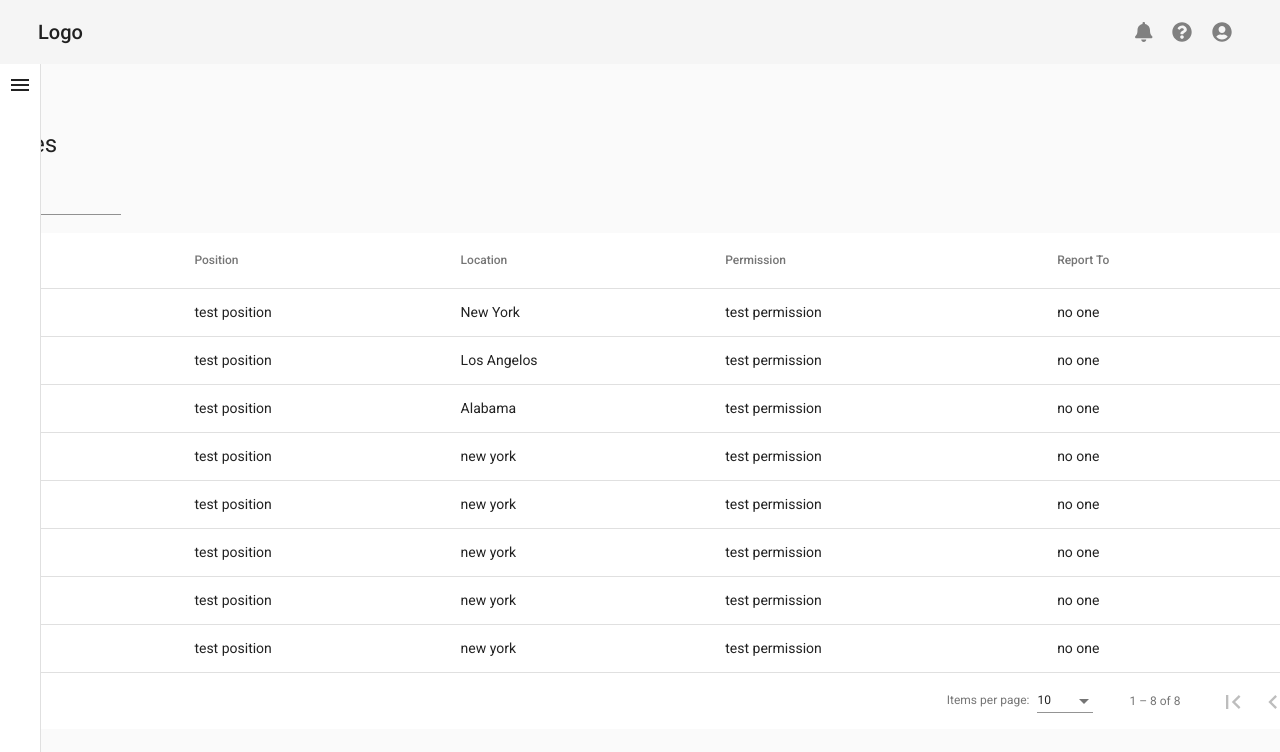
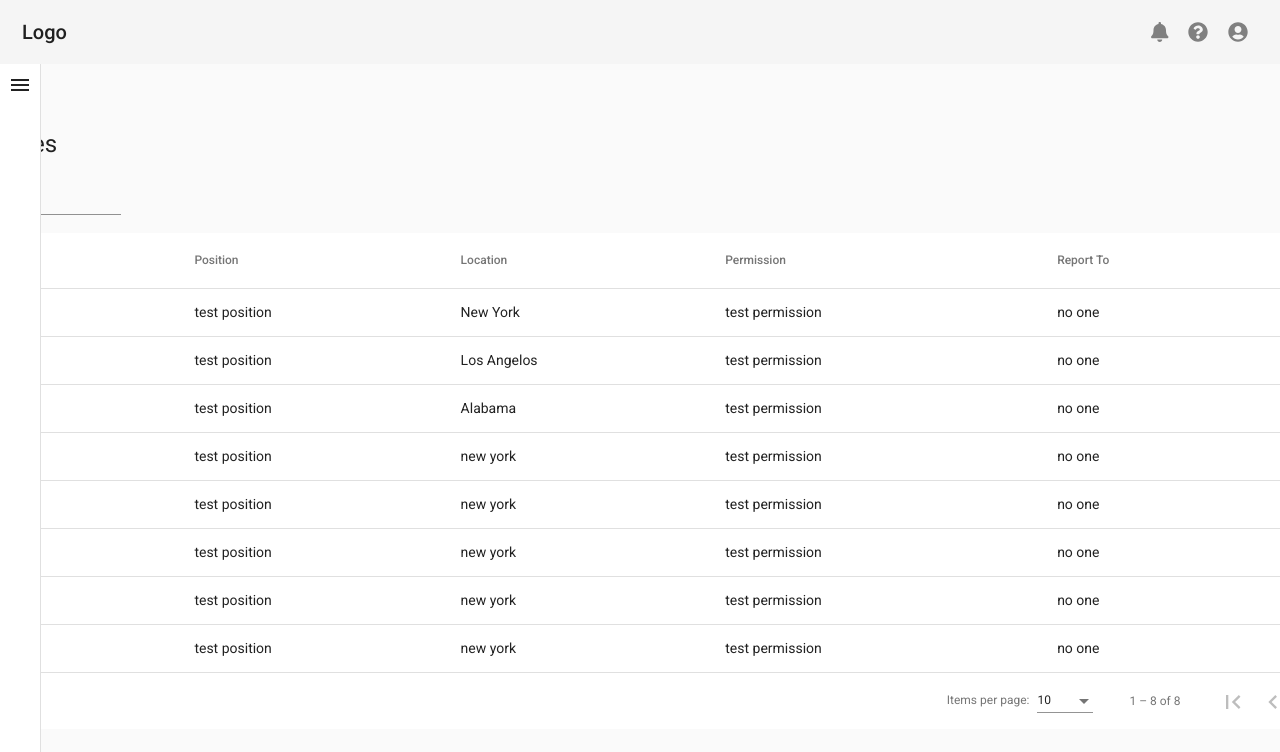
Before and after one commit to razroo/employee-dashboard-angular, an Angular app: page / in a window 1280 px wide. Shown: the top 752 px of the page. Built offline with nearby package versions, Linux system fonts and the light colour scheme.

Commit message:
Feat: Navbar ( little fix on styles)

```diff
--- a/apps/employee-dashboard/src/app/app.component.scss
+++ b/apps/employee-dashboard/src/app/app.component.scss
@@ -4,17 +4,20 @@
 .mat-drawer-container {
   $toolbar-height: 100px;
   height: calc(100% - #{$toolbar-height});
+
 }
 
 .toolbar{
   display:flex;
   justify-content: space-between;
+  padding-left:22px;
+  padding-right:22px;
 }
 
 .logos{
 
   color:grey;
-  padding-right:22px;
+
 }
 
 fa-icon{
@@ -22,6 +25,3 @@ fa-icon{
   cursor:pointer;
 
 }
-a{
-  padding-left:22px;
-}
```
